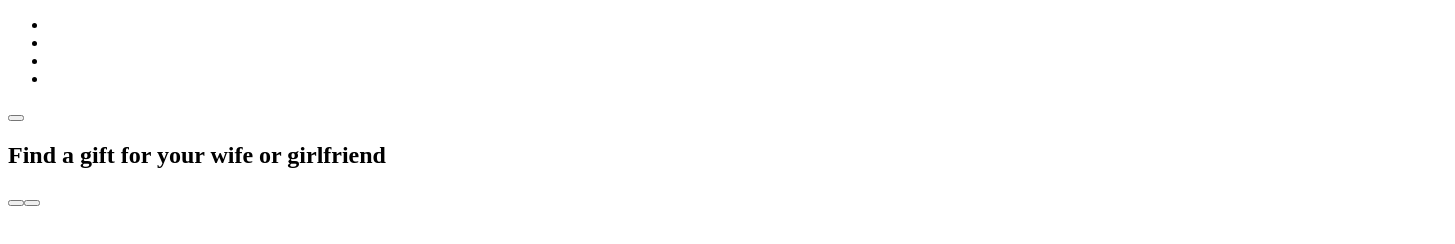
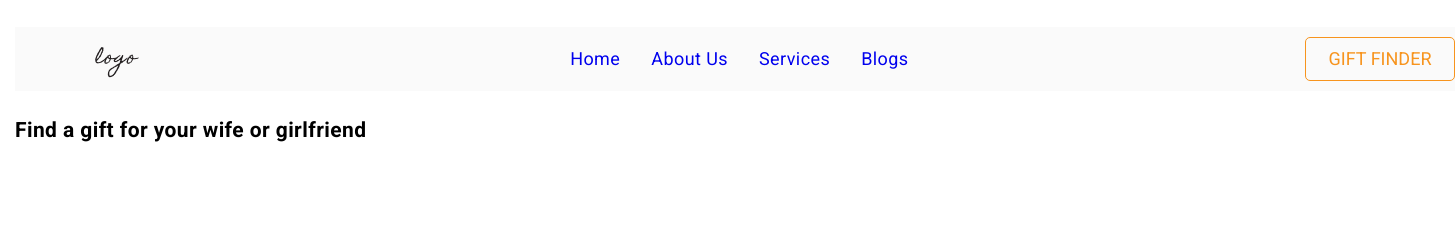
Before and after one commit to ArtemHryn/weekends_meetings, a plain HTML site: page index.html in a window 1280 px wide. Shown: the whole page, 1455 px wide, since content can reach past the window. Drawn offline with nearby package versions, Linux system fonts and the light colour scheme.

Commit message:
header is ready

```diff
--- /dev/null
+++ b/css/styles.css
@@ -0,0 +1,111 @@
+:root {
+    --main-color: #000;
+    --logo-color: #231F20;
+    --button_color: #F7941E;
+    --container-color: #FAFAFA;
+}
+
+html {
+	box-sizing: border-box;
+}
+*,
+*::after,
+*::before {
+	box-sizing: inherit;
+}
+
+body{
+    font-family: 'Roboto', sans-serif;
+    color: var(--main_color);
+    letter-spacing: 0.03em;
+    font-size: 14px;
+    margin: 0;
+
+    padding: 0 15px;
+    margin: 0 auto;
+}
+
+h1, h2, h3, h4, h5, h6, p {
+	margin: 0;
+}
+
+ul {
+    list-style-type: none;
+    padding-left: 0;
+	margin: 0;
+}
+
+button {
+    border: 0;
+    padding: 0;
+}
+
+a {
+    text-decoration: none;
+}
+
+.container {
+    width: 1440px;
+    background-color: var(--container-color);
+}
+
+/*page header*/
+
+.page-header > .container {
+    display: flex;
+    margin-top: 27px;
+    margin-bottom: 27px;
+    align-items: center;
+}
+
+.logo {
+    margin-left: 80px;
+
+    font-family: 'Homemade Apple';
+    font-style: normal;
+    font-weight: 400;
+    font-size: 18px;
+    line-height: 2.1666;
+    display: flex;
+    align-items: center;
+    text-align: center;
+    color: var(--logo-color);
+}
+
+.navigation-list {
+    display: flex;
+    margin-left: 433px;
+}
+
+.navigation-list-item {
+    display: block;
+    padding-top: 21px;
+    padding-bottom: 21px;
+    margin-right: 31px;
+}
+
+.navigation-list-item:last-child {
+    margin-right: 0;
+}
+
+.navigation-list-link {
+    font-size: 18px;
+    line-height: 1.2222;
+}
+
+.header-button {
+    margin-left: auto;
+    width: 150px;
+    height: 43.5px;
+    text-align: center;
+    text-transform: uppercase;
+
+    font-size: 18px;
+    line-height: 1.2222;
+
+    color: var(--button_color);
+    background-color: var(--container-color);
+    border: 1px solid var(--button_color);
+    border-radius: 5px;
+
+}
--- a/index.html
+++ b/index.html
@@ -4,20 +4,29 @@
     <meta charset="UTF-8">
     <meta http-equiv="X-UA-Compatible" content="IE=edge">
     <meta name="viewport" content="width=device-width, initial-scale=1.0">
-    <title>Document</title>
+    <link rel="preconnect" href="https://fonts.googleapis.com">
+<link rel="preconnect" href="https://fonts.gstatic.com" crossorigin>
+<link href="https://fonts.googleapis.com/css2?family=Homemade+Apple&family=Roboto:wght@400;500;700;900&display=swap" rel="stylesheet">
+<link
+      rel="stylesheet"
+      href="https://cdnjs.cloudflare.com/ajax/libs/modern-normalize/1.0.0/modern-normalize.min.css"/>
+<link rel="stylesheet" href="css/styles.css" />
+    <title>GSWT</title>
 </head>
 <body>
     <header class="page-header">
-        <a href="" class="logo"></a>
-        <nav class="navigation">
-            <ul>
-                <li><a href=""></a></li>
-                <li><a href=""></a></li>
-                <li><a href=""></a></li>
-                <li><a href=""></a></li>
-            </ul>
-        </nav>
-        <button></button>
+        <div class="container">
+            <a href="" class="logo">logo</a>
+            <nav class="navigation">
+                <ul class="navigation-list">
+                    <li class="navigation-list-item"><a href="#" class="navigation-list-link">Home</a></li>
+                    <li class="navigation-list-item"><a href="#" class="navigation-list-link">About Us</a></li>
+                    <li class="navigation-list-item"><a href="#" class="navigation-list-link">Services</a></li>
+                    <li class="navigation-list-item"><a href="#" class="navigation-list-link">Blogs</a></li>
+                </ul>
+            </nav>
+            <button class="header-button">gift finder</button>
+        </div>
     </header>
     <main>
         <section>
@@ -30,7 +39,16 @@
             <strong></strong>
             <div><button></button><button></button></div>
         </section>
+        <section>
 
+        </section>
+        <section>
+
+        </section>
+        <section>
+
+        </section>
+    <footer></footer>
     </main>
 </body>
 </html>
```
